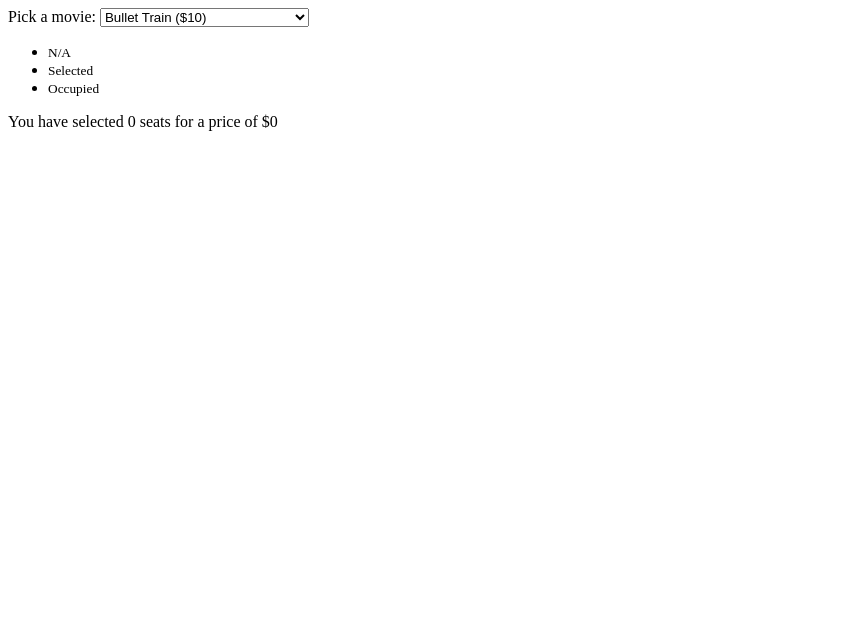
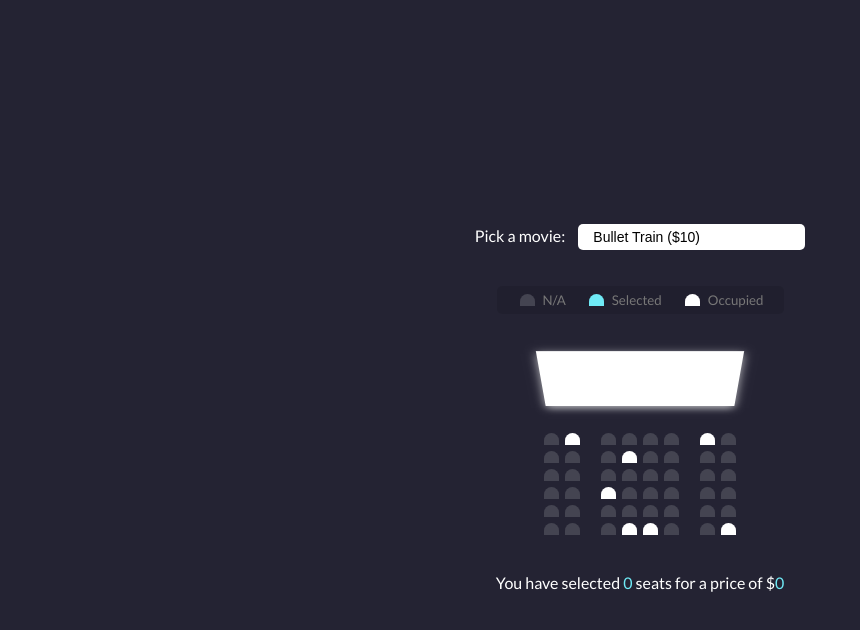
Before and after one commit to Tanzil748/Movie-Seat-Booking, a plain HTML site: page index.html in a window 1280 px wide. Shown: the whole page, without its empty margins (0-860 px from the left). Drawn offline with Linux system fonts and the light colour scheme.

Commit message:
CSS done

```diff
--- a/index.html
+++ b/index.html
@@ -28,7 +28,7 @@
         <small>Selected</small>
       </li>
       <li>
-        <div class="occupied"></div>
+        <div class="seat occupied"></div>
         <small>Occupied</small>
       </li>
     </ul>
--- a/styles.css
+++ b/styles.css
@@ -0,0 +1,114 @@
+@import url("https://fonts.googleapis.com/css2?family=Lato&display=swap");
+
+* {
+  box-sizing: border-box;
+}
+
+body {
+  background-color: #242333;
+  color: white;
+  display: flex;
+  flex-direction: column;
+  align-items: center;
+  justify-content: center;
+  min-height: 100vh;
+  font-family: "Lato", sans-serif;
+  margin: 0;
+}
+
+.movie-container {
+  margin: 20px 0;
+}
+
+.movie-container select {
+  background-color: white;
+  border: 0;
+  border-radius: 5px;
+  font-size: 14px;
+  margin-left: 10px;
+  padding: 5px 15px 5px 15px;
+  -moz-appearance: none;
+  -webkit-appearance: none;
+  appearance: none; /*gets rid of the arrow down key on the select bar*/
+}
+
+.container {
+  perspective: 500px;
+  margin-bottom: 30px;
+}
+
+.seat {
+  background-color: #444451;
+  height: 12px;
+  width: 15px;
+  margin: 3px;
+  border-top-left-radius: 10px;
+  border-top-right-radius: 10px;
+}
+
+.seat.selected {
+  background-color: #6feaf6;
+}
+
+.seat.occupied {
+  background-color: #fff;
+}
+
+.seat:nth-of-type(2) {
+  margin-right: 18px;
+}
+
+.seat:nth-last-of-type(2) {
+  margin-left: 18px;
+}
+
+.seat:not(.occupied):hover {
+  cursor: pointer;
+  transform: scale(1.5);
+}
+.showcase .seat:not(.occupied):hover {
+  cursor: default;
+  transform: scale(1);
+}
+
+.showcase {
+  background: rgba(0, 0, 0, 0.1);
+  padding: 5px 10px;
+  border-radius: 5px;
+  color: #777;
+  list-style-type: none;
+  display: flex;
+  justify-content: space-between;
+}
+
+.showcase li {
+  display: flex;
+  justify-content: center;
+  align-items: center;
+  margin: 0 10px;
+}
+
+.showcase li small {
+  margin-left: 5px;
+}
+
+.row {
+  display: flex;
+}
+
+.screen {
+  background-color: #fff;
+  height: 70px;
+  width: 100%;
+  margin: 15px 0px;
+  transform: rotateX(-45deg);
+  box-shadow: 0px 3px 10px rgba(255, 255, 255, 0.7);
+}
+
+p.text {
+  margin: 5px 0px;
+}
+
+p.text span {
+  color: #6feaf6;
+}
```
